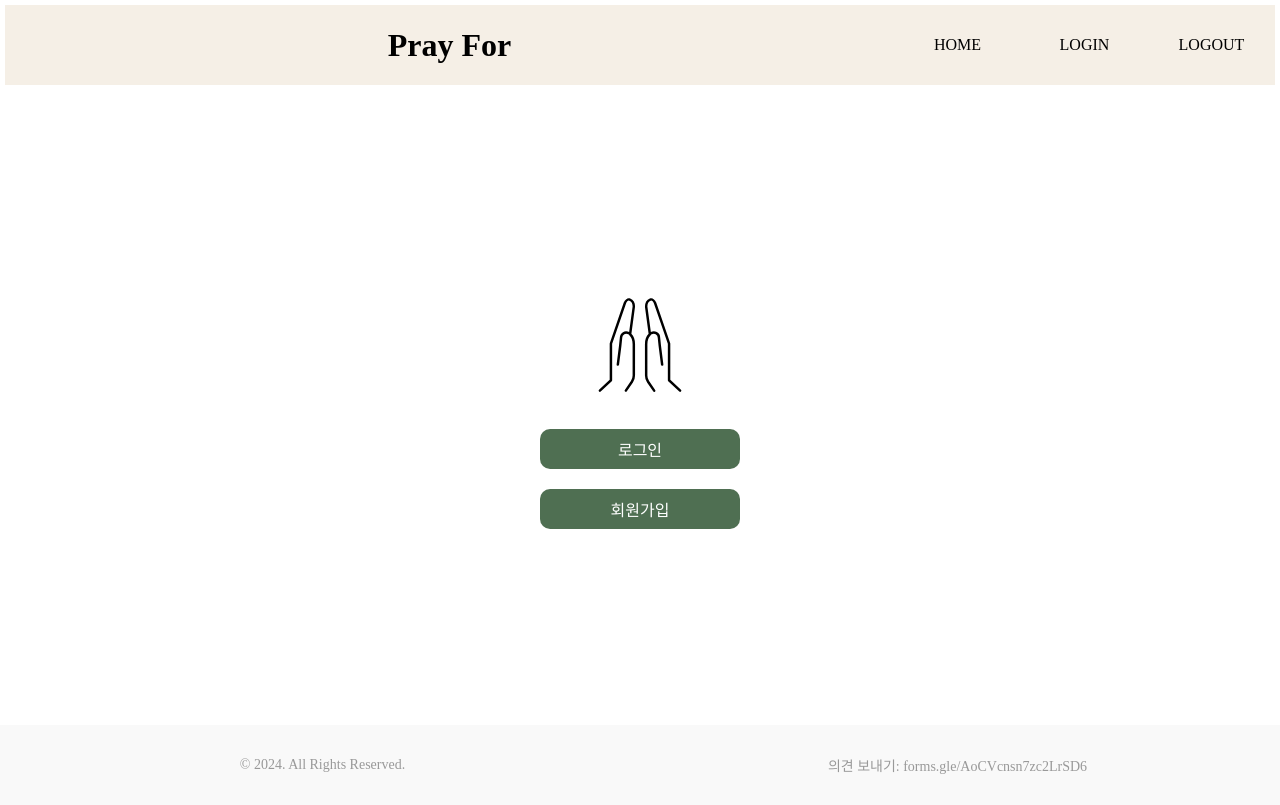
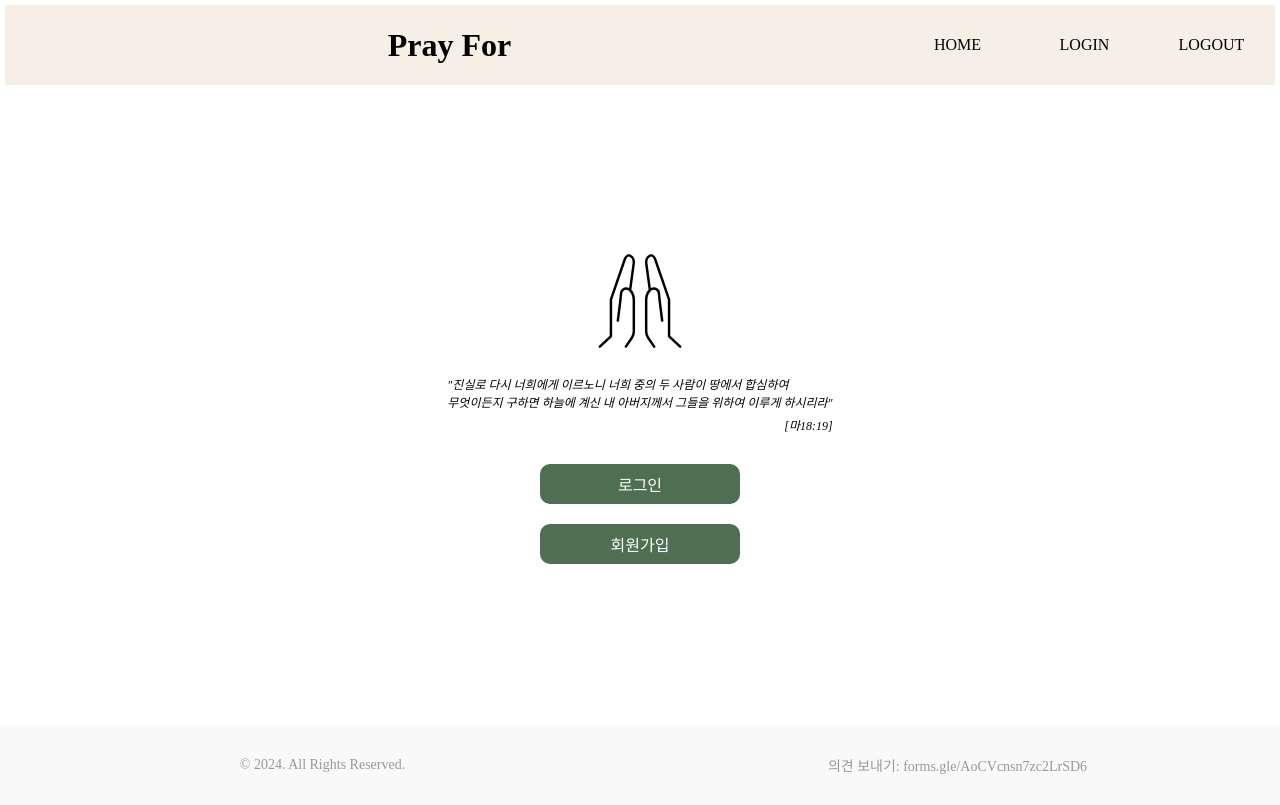
Before and after one commit to Yes2eul/Pray-For, a Next.js app: page / in a window 1280 px wide. Built offline with nearby package versions, Linux system fonts and the light colour scheme; no server answers.

Commit message:
feat: 말씀 추가

```diff
--- a/app/page.js
+++ b/app/page.js
@@ -18,6 +18,21 @@ export default function Main() {
           <path d="M216.67,69.61c-9.38-3.8-19.63,2.83-25.7,16.77L135,248.54a4.9,4.9,0,0,0-.27,1.61V394.86l-42.63,40a4.95,4.95,0,0,0,6.78,7.21L143.1,400.6a5,5,0,0,0,1.56-3.6V251L200.17,90c3-6.92,8.36-13,12.82-11.18,9.28,3.7,13.41,10.91,13.45,22.7L212.61,204.05A25.37,25.37,0,0,0,175.33,226L172,257.54l-9.6,76.09a4.93,4.93,0,0,0,4.29,5.52,5,5,0,0,0,5.52-4.28l9.61-76.2,3.35-32.19a15.38,15.38,0,0,1,8.15-13.67,15.08,15.08,0,0,1,15.65.57,33.56,33.56,0,0,1,4,3.05l.16.14c8.78,7.83,13.22,20,13.22,36.4V378.31a38.44,38.44,0,0,1-6.77,21.83l-24.37,35.57a4.95,4.95,0,0,0,8.16,5.59l24.37-35.58a48.26,48.26,0,0,0,8.5-27.41V253c0-18.25-4.92-32.33-14.63-42l14.63-108.81C236.29,85.76,229.69,74.81,216.67,69.61Z" />
           <path d="M419.86,434.9l-42.63-40V250.15a4.9,4.9,0,0,0-.27-1.61L320.9,86c-5.94-13.57-16.19-20.19-25.57-16.4-13,5.2-19.61,16.15-19.57,33.19L290.35,211c-9.71,9.68-14.63,23.76-14.63,42V378.31a48.26,48.26,0,0,0,8.5,27.41L308.6,441.3a4.95,4.95,0,1,0,8.16-5.59l-24.38-35.57a38.44,38.44,0,0,1-6.77-21.83V253c0-16.33,4.43-28.53,13.17-36.35l.25-.23a34.62,34.62,0,0,1,4-3,15.16,15.16,0,0,1,15.67-.56A15.63,15.63,0,0,1,326.85,227l3.33,31.77,9.59,76.1a4.94,4.94,0,0,0,9.81-1.24l-9.58-76-3.29-31.16a25.09,25.09,0,0,0-13.3-22.34,24.79,24.79,0,0,0-24-.09l-13.79-101.9c0-12.45,4.13-19.66,13.4-23.38,4.57-1.68,9.81,4.29,12.69,10.83L367.34,251V397a5,5,0,0,0,1.56,3.6l44.18,41.51a4.95,4.95,0,0,0,6.78-7.21Z" />
         </svg>
+        <p>
+          {`"진실로 다시 너희에게 이르노니 너희 중의 두 사람이 땅에서 합심하여`}
+          <br />
+          {`무엇이든지 구하면 하늘에 계신 내 아버지께서 그들을 위하여 이루게 하시리라"`}
+          <br />
+          <span
+            style={{
+              display: "flex",
+              justifyContent: "flex-end",
+              marginTop: "5px",
+            }}
+          >
+            {"[마18:19]"}
+          </span>
+        </p>
         <button onClick={() => router.push("/login")}>로그인</button>
         <button onClick={() => router.push("/signup")}>회원가입</button>
         {/* <GoogleLoginButton /> */}
--- a/app/page.module.css
+++ b/app/page.module.css
@@ -8,7 +8,15 @@
 }
 
 .box svg {
-  margin: 10px auto;
+  margin: auto;
+}
+
+.box p {
+  width: auto;
+  margin: 10px 30px 20px 30px;
+
+  font-size: 12px;
+  font-style: italic;
 }
 
 .box button {
```
